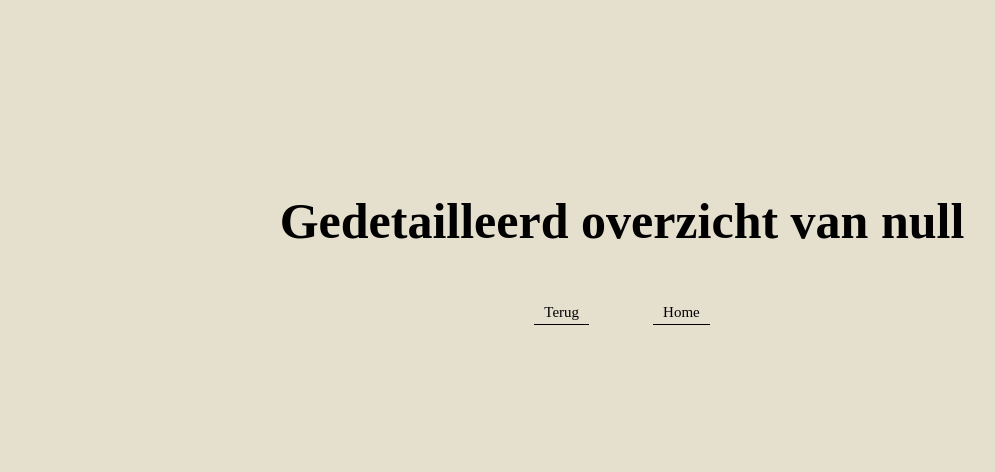
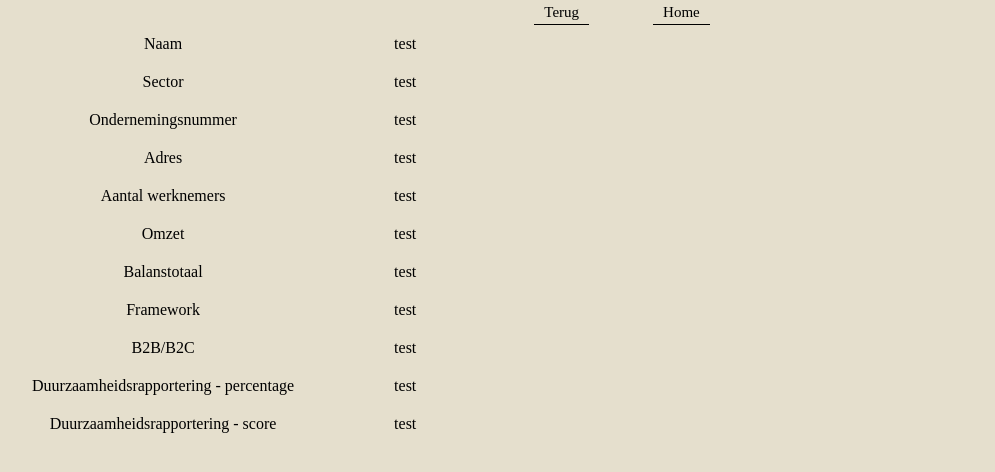
Before and after one commit to laurarenders/Data_Engineering_Project_1, a website: page zoekmachine/gedetailleerd.html in a window 1280 px wide. Shown: the whole page, without its empty margins (18-1013 px from the left). Drawn offline with Linux system fonts and the light colour scheme.

Commit message:
Update gedetailleerd.html

```diff
--- a/zoekmachine/gedetailleerd.html
+++ b/zoekmachine/gedetailleerd.html
@@ -8,14 +8,61 @@
     <link rel="stylesheet" href="css/main.css">
 </head>
 <body>
-    <div id="container"></div>
-
     <a href="./bedrijfslijst.html">
         <button type="button" class="btnGedetailleerd">Terug</button>
     </a>
     <a href="./index.html">
         <button type="button" class="btnGedetailleerd">Home</button>
     </a>
+    <div id="title"></div>
+    <div id="containerDetails">
+        <table id="bedrijfDetails">
+            <tr>
+                <td>Naam</td>
+                <td>test</td>
+              </tr>
+            <tr>
+                <td>Sector</td>
+                <td>test</td>
+            </tr>
+            <tr>
+                <td>Ondernemingsnummer</td>
+                <td>test</td>
+            </tr>
+            <tr>
+                <td>Adres</td>
+                <td>test</td>
+            </tr>
+            <tr>
+                <td>Aantal werknemers</td>
+                <td>test</td>
+            </tr>
+            <tr>
+                <td>Omzet</td>
+                <td>test</td>
+            </tr>
+            <tr>
+                <td>Balanstotaal</td>
+                <td>test</td>
+            </tr>
+            <tr>
+                <td>Framework</td>
+                <td>test</td>
+            </tr>
+            <tr>
+                <td>B2B/B2C</td>
+                <td>test</td>
+            </tr>
+            <tr>
+                <td>Duurzaamheidsrapportering - percentage </td>
+                <td>test</td>
+            </tr>
+            <tr>
+                <td>Duurzaamheidsrapportering - score</td>
+                <td>test</td>
+            </tr>
+        </table>
+      </div>
 </body>
 <script src="./js/gedetailleerd.js" type="text/javascript"></script>
 </html>
```
